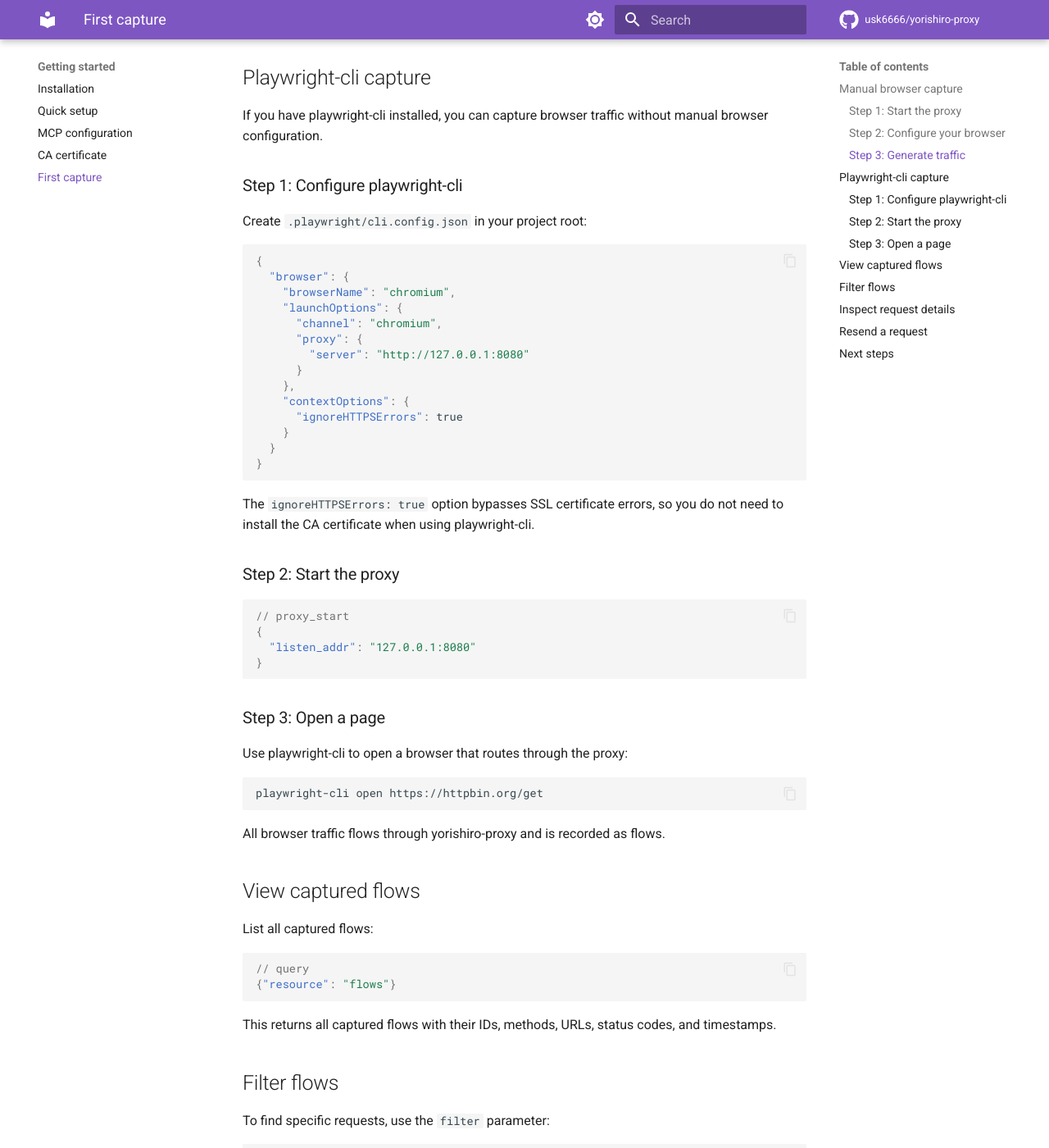
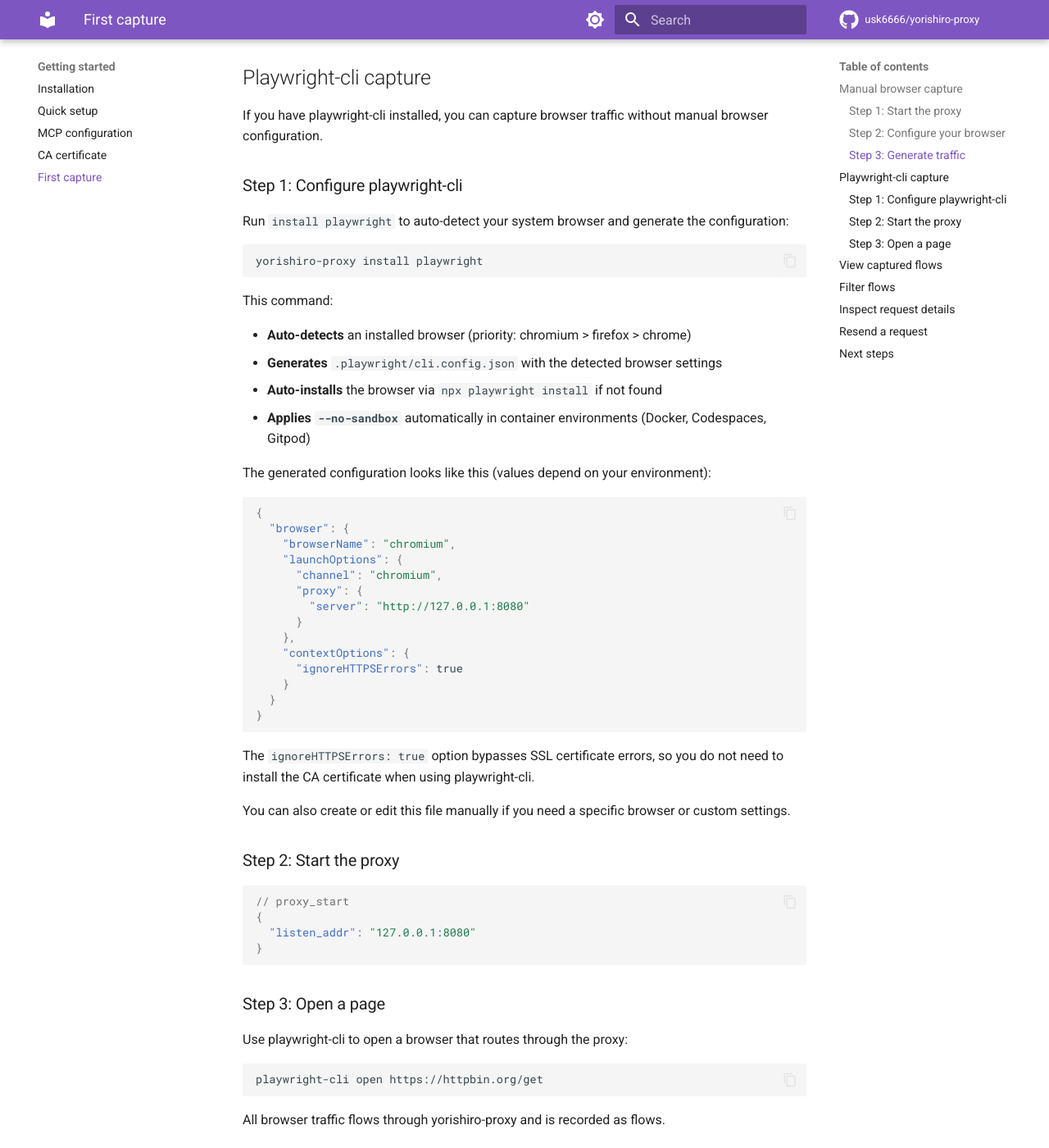
Before and after one commit to usk6666/yorishiro-proxy-docs, an MkDocs documentation site: the page built from docs/getting-started/first-capture.md, in a window 1280 px wide and 1400 px high, scrolled down 1021 px. Shown: the whole window at 82% size. Built offline with MkDocs 1.6.1 and Material for MkDocs 9.7.7, drawn with Linux system fonts in a browser that asks for light colours; comment, search, counter and statistics services are not loaded.

Commit message:
docs(tools,features): update template syntax and playwright install docs
- Change KVS template delimiter from {{variable}} to §variable§ across
  macros documentation (features, tools, webui) to match src-ref commit
  5db182a which adopted section sign (§) to avoid collisions with
  Handlebars/Mustache/SSTI payloads.
- Update install playwright documentation to reflect browser
  auto-detection, auto-install via npx, and --no-sandbox for containers.

Co-Authored-By: Claude Opus 4.6 (1M context) <noreply@anthropic.com>

````diff
--- a/docs/getting-started/first-capture.md
+++ b/docs/getting-started/first-capture.md
@@ -46,7 +46,20 @@ If you have playwright-cli installed, you can capture browser traffic without ma
 
 ### Step 1: Configure playwright-cli
 
-Create `.playwright/cli.config.json` in your project root:
+Run `install playwright` to auto-detect your system browser and generate the configuration:
+
+```bash
+yorishiro-proxy install playwright
+```
+
+This command:
+
+- **Auto-detects** an installed browser (priority: chromium > firefox > chrome)
+- **Generates** `.playwright/cli.config.json` with the detected browser settings
+- **Auto-installs** the browser via `npx playwright install` if not found
+- **Applies `--no-sandbox`** automatically in container environments (Docker, Codespaces, Gitpod)
+
+The generated configuration looks like this (values depend on your environment):
 
 ```json
 {
@@ -66,6 +79,8 @@ Create `.playwright/cli.config.json` in your project root:
 ```
 
 The `ignoreHTTPSErrors: true` option bypasses SSL certificate errors, so you do not need to install the CA certificate when using playwright-cli.
+
+You can also create or edit this file manually if you need a specific browser or custom settings.
 
 ### Step 2: Start the proxy
 
````
Also changed, not shown: docs/configuration/cli-flags.md (+1 -1 lines), docs/features/macros.md (+13 -13 lines), docs/getting-started/quick-setup.md (+1 -1 lines), docs/tools/macro.md (+3 -3 lines), docs/webui/macros.md (+1 -1 lines).
